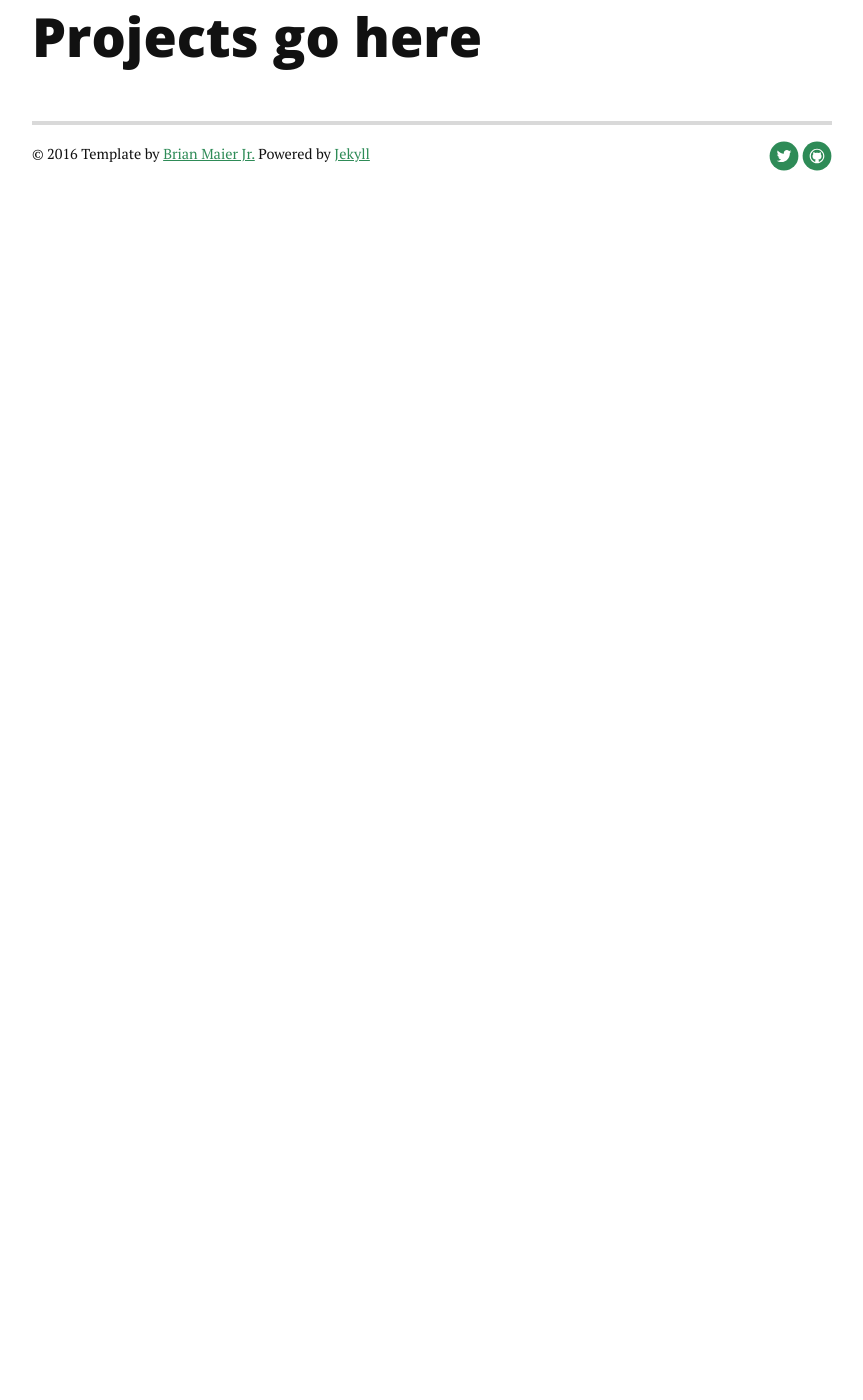
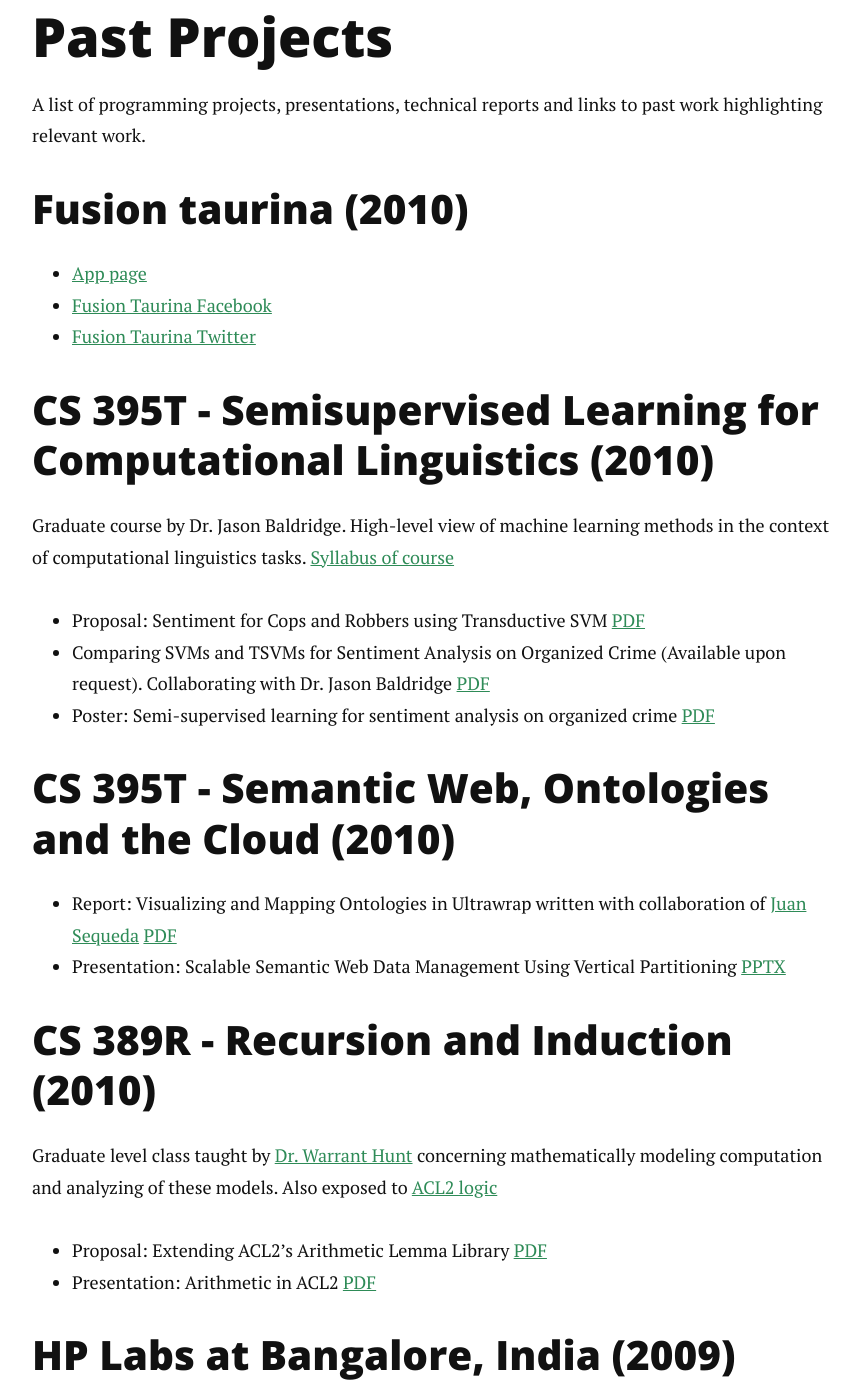
Before and after one commit to guicaro/guicaro.github.io, a Jekyll site: the page built from projects.md, in a window 1280 px wide and 1400 px high, scrolled down 270 px. Shown: the whole window, without its empty margins (208-1071 px from the left). Built offline with Jekyll 4.4.1, drawn with Linux system fonts in a browser that asks for light colours; nearby versions of some CDN libraries; Markdown is read by kramdown in place of the engine named in the settings; before the commit the page ends 900 px from its top, so only the background shows below that; some of the changed text lies outside the part shown.

Commit message:
Added Projects page, finally

```diff
--- a/_config.yml
+++ b/_config.yml
@@ -15,8 +15,8 @@
    url: /index.html
  - title: About
    url: /about.html
-# - title: Projects
-#   url: /projects.html
+ - title: Projects
+   url: /projects.html
  - title: Resume
    url: /resume.html
  - title: Contact
--- a/projects.md
+++ b/projects.md
@@ -3,4 +3,102 @@
 title: Cool Projects
 ---
 
-# Projects go here
+# Past Projects
+
+A list of programming projects, presentations, technical reports and links to past work highlighting relevant work.
+
+## Fusion taurina (2010)
+
+* [App page][ftapp]
+* [Fusion Taurina Facebook][ftfb]
+* [Fusion Taurina Twitter][fttwi]
+
+[ftapp]: http://www.mitorobravo.info/
+[ftfb]: https://www.facebook.com/ftaurina/
+[fttwi]: https://twitter.com/ftaurina
+
+## CS 395T - Semisupervised Learning for Computational Linguistics (2010)
+
+Graduate course by Dr. Jason Baldridge. High-level view of machine learning methods in the context of computational linguistics tasks. [Syllabus of course][syllabussup]
+
+* Proposal: Sentiment for Cops and Robbers using Transductive SVM [PDF][supproposal]
+* Comparing SVMs and TSVMs for Sentiment Analysis on Organized Crime (Available upon request). Collaborating with Dr. Jason Baldridge [PDF][suparticle]
+* Poster: Semi-supervised learning for sentiment analysis on organized crime [PDF][supposter]
+
+[syllabussup]: https://sites.google.com/site/sl4clfall2010/
+[supproposal]: http://www.guicaro.com/assets/docs/proposal.pdf
+[suparticle]: http://www.guicaro.com/assets/docs/sentimentAnalysisTSVM.pdf
+[supposter]: http://www.guicaro.com/assets/docs/cabreraPosterSentimentAnalysis.pdf
+
+## CS 395T - Semantic Web, Ontologies and the Cloud (2010)
+
+* Report: Visualizing and Mapping Ontologies in Ultrawrap written with collaboration of [Juan Sequeda][sequeda] [PDF][semreport]
+* Presentation: Scalable Semantic Web Data Management Using Vertical Partitioning [PPTX][semppt]
+
+[semreport]: http://www.guicaro.com/assets/docs/ultrawrap.pdf
+[semppt]: http://www.guicaro.com/assets/docs/VP.pptx
+[sequeda]: http://www.cs.utexas.edu/~jsequeda/
+
+## CS 389R - Recursion and Induction (2010)
+
+Graduate level class taught by [Dr. Warrant Hunt][hunt] concerning mathematically modeling computation and analyzing of these models. Also exposed to [ACL2 logic][acl2]
+
+* Proposal: Extending ACL2’s Arithmetic Lemma Library [PDF][recurproposal]
+* Presentation: Arithmetic in ACL2 [PDF][recurppt]
+
+[hunt]: http://www.cs.utexas.edu/~hunt/
+[acl2]: http://www.cs.utexas.edu/users/moore/acl2/
+[recurproposal]: http://www.guicaro.com/assets/docs/proposalACL2.pdf
+[recurppt]: http://www.guicaro.com/assets/docs/arithmeticinACL2.pdf
+
+## HP Labs at Bangalore, India (2009)
+
+At HP Labs I worked under the supervision of [Dr. Krishnan Ramanathan][krishna] on the impact of including eye gaze data in the construction of user profiles, which are later used for recommendations to user. In particular, we explored the problem of finding relevant sections for web documents (text) by using eye gaze data; by accurately extracting those sections that the user read (showing attention and interest)and ignoring the sections that were skimmed, we could accurately create an index of keywords representing user interests around a particular topic. For instance, when looking at the Wikipedia page for "tiger", a user might quickly scan the long page and only read the paragraphs that describe "conservation efforts", thus, it is important to accurately detect this through a robust reading algorithm. This problem and that of interfacing with the eye tracking device were the main areas of focus on this project.
+
+[krishna]: https://www.linkedin.com/in/rkrish
+
+## CS 386S - Network Protocol Security (2009)
+
+Graduate level class taught by [Dr. Mohamed Gouda][gouda]. Following presentation was my final presentation of which I received the highest comments by Dr. Gouda. [Syllabus for the course][netsylla]
+
+* Presentation: E-voting using Mix Networks [PPT][netppt]
+* Report: E-voting written in collaboration with Divya Gopinath and Nupur Kulkarni [PDF][netreport]
+
+[gouda]: https://www.cs.utexas.edu/~gouda/
+[netsylla]: https://www.cs.utexas.edu/~gouda/CS386S_S09/CS386S_S09.txt
+[netppt]: http://www.guicaro.com/assets/docs/cabrera-eVotingUsingMixNets.ppt
+[netreport]: http://www.guicaro.com/assets/docs/evotingReport.pdf
+
+## CS 386D - Database Systems (2008)
+
+Graduate level class taught by [Dr. Don Batory][batory]. Final presentation on Stream databases.
+
+* Presentation: Query Optimization for Stream Databaes [PPT][dbppt]
+* [Github repository for the miniDB project][minidbgit], building a database from scratch using BerkeleyDB as a storage engine. Code in Java. Collaboration with Swati Pendyala (Now at Apple Inc.)
+* Report: Building miniDB [PDF][dbreport]
+
+[batory]: http://www.cs.utexas.edu/~dsb/
+[minidbgit]:  https://github.com/guicaro/minidb
+[dbppt]: http://www.guicaro.com/assets/docs/cabrera-queryOptimization.ppt
+[dbreport]: http://www.guicaro.com/assets/docs/p4_cabrera_pendyala.pdf
+
+## EE 382V - Mobile Computing (2010)
+
+* Collaborative Bluetooth EduMANET mobile computing project using Android devices [HTML][mobile]. Collaborated with Nabil Qamar and Gregg Orr
+
+[mobile]: http://ows.edb.utexas.edu/site/collaborative-bluetooth-edumanet
+
+## CS 395T - Modeling Biological Databases (2008)
+
+During fall 2008 I worked with [Dr. Daniel Miranker][mobioslab] on the assesment of the excluded middle idea mentioned in Yianilos’ result, “Excluded Middle Vantage Point Forests for Nearest Neighbor Search” (1999) in terms of the mobios system. This project concerns a parallel implementation of metric-space search methods and developing a forest of search tree instead of a single search tree. Each tree in this forest may be searched in parallel.
+
+* Report: Assessment of Excluded Middle Vantage Point Forests in MoBIoS [PDF][mobiosreport]
+
+[mobiosreport]: http://www.guicaro.com/assets/docs/mobiosReport.pdf
+[mobioslab]: https://www.cs.utexas.edu/~miranker/mirankerLab.html
+
+## CSCI 4345 - Computer Networks (2005)
+
+* Report: Analysis of UTPA Network Topology [PDF][topology]
+
+[topology]: http://www.guicaro.com/assets/docs/Cabrera-UTPANetworkTopology.pdf
--- a/todo.txt
+++ b/todo.txt
@@ -6,10 +6,8 @@
 
 Work on:
 
-Projects
 Snippets post (tmux, vi, etc)
 Instagram post
-Change background pickture of site.
 Put dotfiles
 
 NOTE:
```
